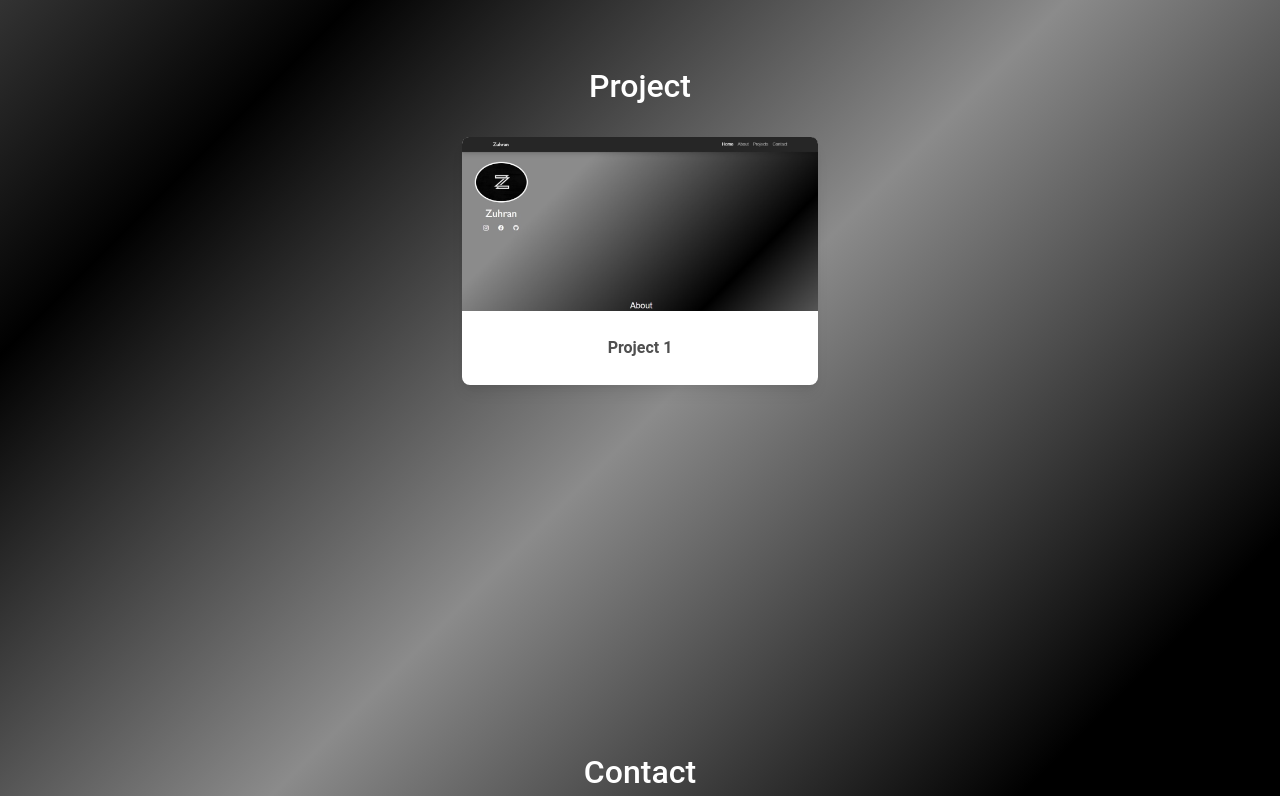
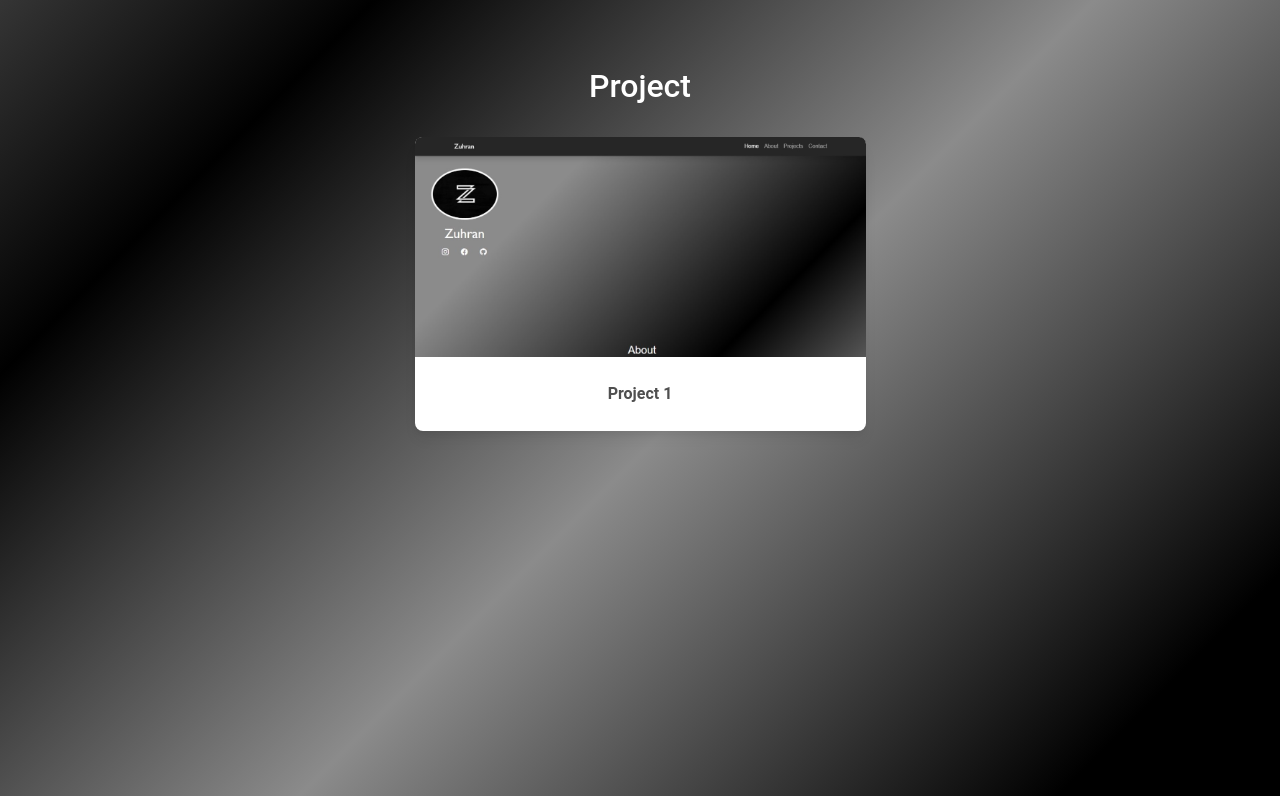
Before and after one commit to M-Zuhran/M-Zuhran.github-io, a plain HTML site: page index.html in a window 1280 px wide. Shown: the part 1180-1976 px from the top of the page. Drawn offline with nearby package versions, Linux system fonts and the light colour scheme.

Commit message:
first commit

```diff
--- a/index.html
+++ b/index.html
@@ -86,7 +86,7 @@
           </div>
         </div>
         <div class="row justify-content-center">
-          <div class="col-4">
+          <div class="col-md-5">
             <div class="card">
               <img src="img/project1.jpeg" class="card-img-top" alt="project1" />
               <div class="card-body">
```
